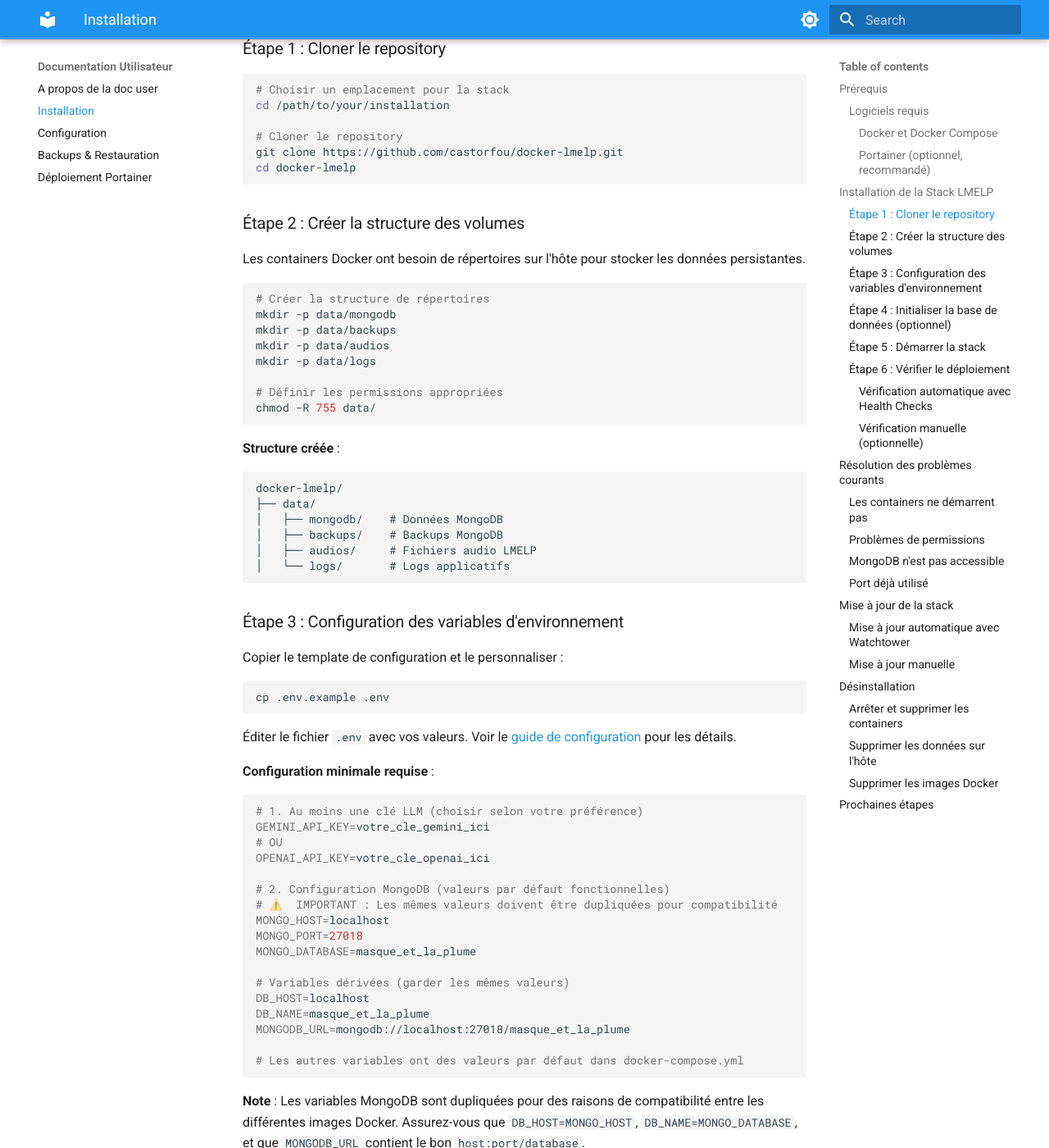
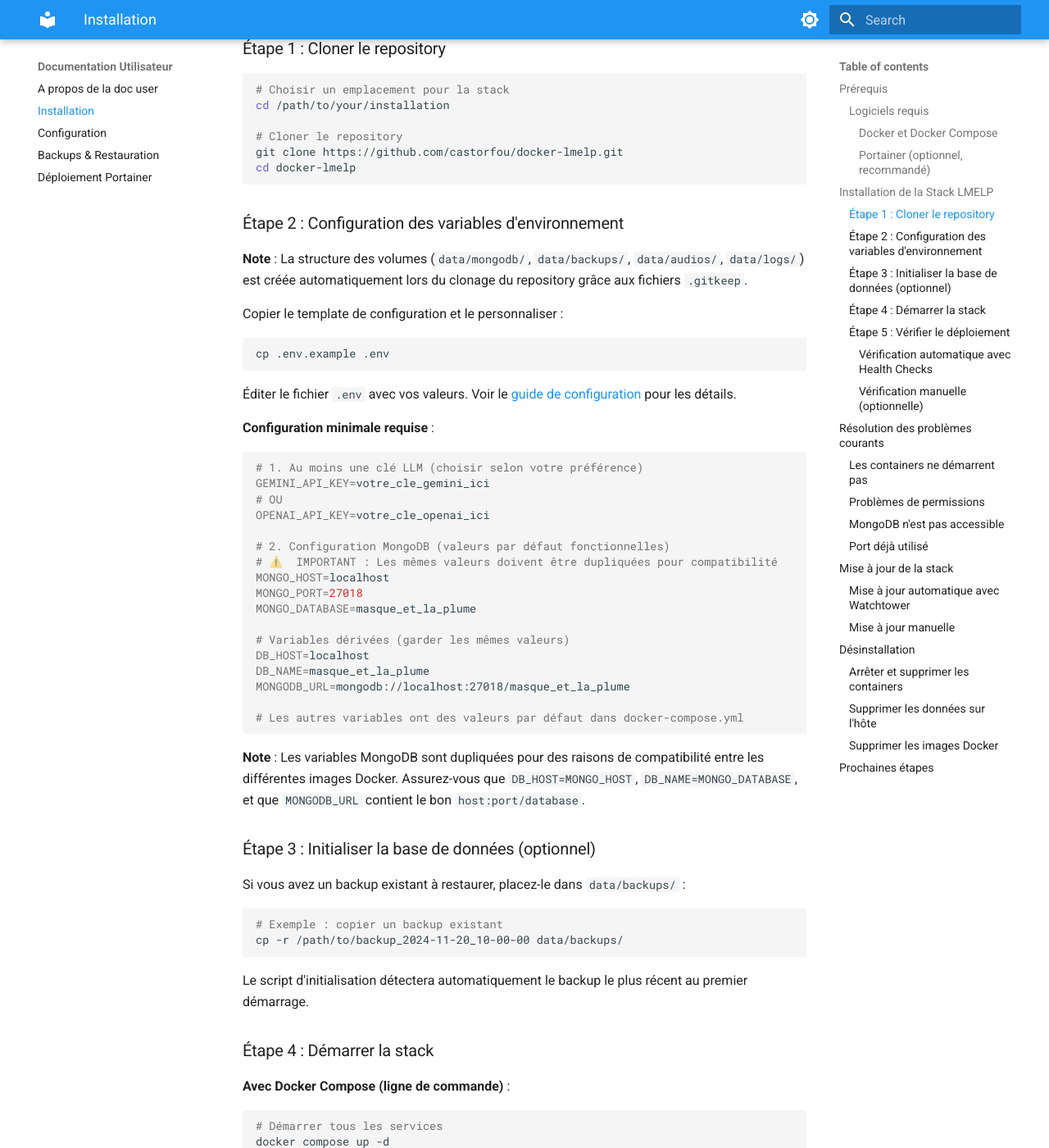
Before and after one commit to castorfou/docker-lmelp, an MkDocs documentation site: the page built from docs/user/installation.md, in a window 1280 px wide and 1400 px high, scrolled down 655 px. Shown: the whole window at 82% size. Built offline with MkDocs 1.6.1 and Material for MkDocs 9.7.7, drawn with Linux system fonts in a browser that asks for light colours; some of the changed text lies outside the part shown.

Commit message:
chore: update directory structure for Docker volumes
- Remove old data science directories (raw/, processed/)
- Add LMELP Docker data directories to .gitignore
- Update installation docs to reflect automatic structure creation
- Simplify installation steps (no manual mkdir needed)

Related to #1

````diff
--- a/README.md
+++ b/README.md
@@ -30,21 +30,18 @@ Stack Docker complète pour déployer [LMELP (Le Masque et La Plume)](https://gi
 ### Installation
 
 ```bash
-# 1. Cloner le repository
+# 1. Cloner le repository (la structure data/ est créée automatiquement)
 git clone https://github.com/castorfou/docker-lmelp.git
 cd docker-lmelp
 
-# 2. Créer la structure des volumes
-mkdir -p data/{mongodb,backups,audios,logs}
-
-# 3. Configurer les variables d'environnement
+# 2. Configurer les variables d'environnement
 cp .env.example .env
 nano .env  # Ajouter au moins GEMINI_API_KEY ou OPENAI_API_KEY
 
-# 4. Démarrer la stack
+# 3. Démarrer la stack
 docker compose up -d
 
-# 5. Vérifier l'état (attendez que tous les services soient "healthy")
+# 4. Vérifier l'état (attendez que tous les services soient "healthy")
 docker compose ps
 ```
 
--- a/docs/user/installation.md
+++ b/docs/user/installation.md
@@ -29,33 +29,9 @@ git clone https://github.com/castorfou/docker-lmelp.git
 cd docker-lmelp
 ```
 
-### Étape 2 : Créer la structure des volumes
+### Étape 2 : Configuration des variables d'environnement
 
-Les containers Docker ont besoin de répertoires sur l'hôte pour stocker les données persistantes.
-
-```bash
-# Créer la structure de répertoires
-mkdir -p data/mongodb
-mkdir -p data/backups
-mkdir -p data/audios
-mkdir -p data/logs
-
-# Définir les permissions appropriées
-chmod -R 755 data/
-```
-
-**Structure créée** :
-
-```
-docker-lmelp/
-├── data/
-│   ├── mongodb/    # Données MongoDB
-│   ├── backups/    # Backups MongoDB
-│   ├── audios/     # Fichiers audio LMELP
-│   └── logs/       # Logs applicatifs
-```
-
-### Étape 3 : Configuration des variables d'environnement
+**Note** : La structure des volumes (`data/mongodb/`, `data/backups/`, `data/audios/`, `data/logs/`) est créée automatiquement lors du clonage du repository grâce aux fichiers `.gitkeep`.
 
 Copier le template de configuration et le personnaliser :
 
@@ -100,7 +76,7 @@ cp -r /path/to/backup_2024-11-20_10-00-00 data/backups/
 
 Le script d'initialisation détectera automatiquement le backup le plus récent au premier démarrage.
 
-### Étape 5 : Démarrer la stack
+### Étape 4 : Démarrer la stack
 
 **Avec Docker Compose (ligne de commande)** :
 
@@ -119,7 +95,7 @@ docker compose logs -f
 
 Voir le [guide Portainer](portainer.md) pour déployer via l'interface web.
 
-### Étape 6 : Vérifier le déploiement
+### Étape 5 : Vérifier le déploiement
 
 Une fois les services démarrés, vérifier leur état.
 
````
Also changed, not shown: other parts of docs/user/installation.md (+1 -1 lines), 6 other files.
